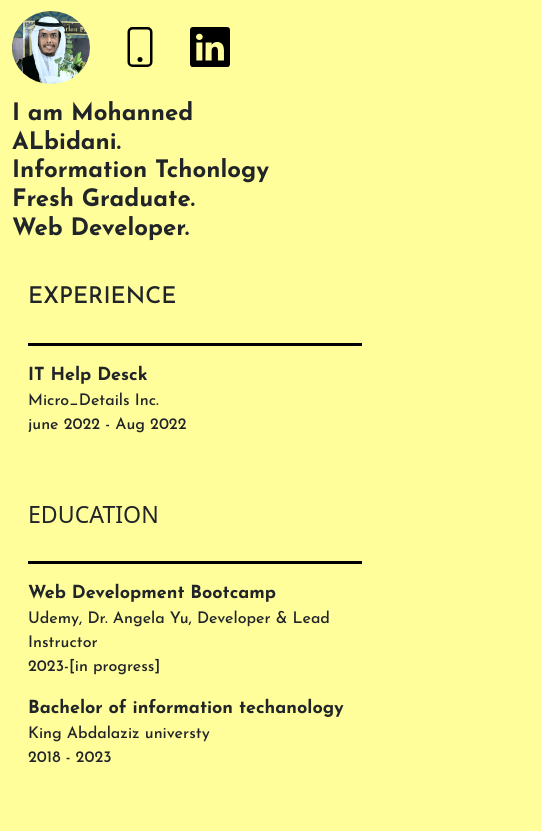
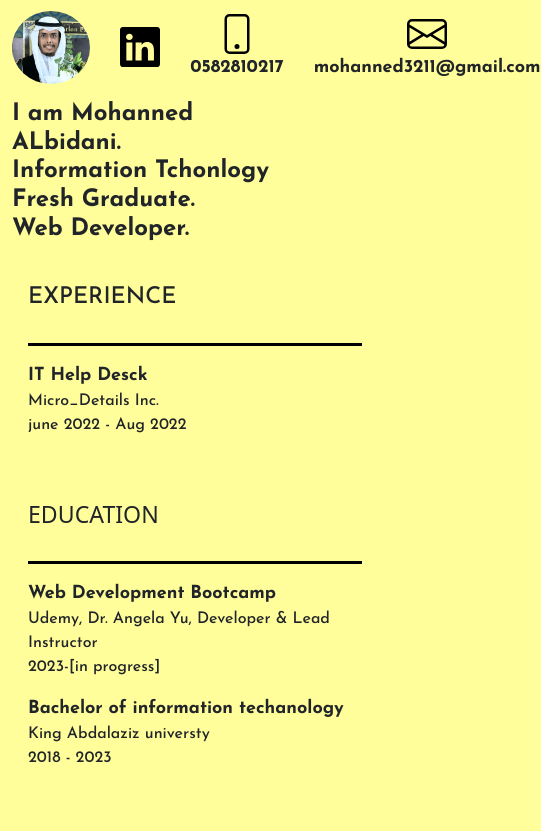
Before and after one commit to Mohanned-Rasheed/Mohanned_Alibidani-CV, a plain HTML site: page index.html in a window 390 px wide. Shown: the top 831 px of the page, 541 px wide, since content can reach past the window. Drawn offline with nearby package versions, Linux system fonts and the light colour scheme.

Commit message:
Add files via upload

```diff
--- a/index.html
+++ b/index.html
@@ -22,8 +22,18 @@
 
             <div id="sticky" class="linkes-center " >
                 <img src="./img/Personal Picture.png" alt="Personal Picture" width="100%" class="Personal_Picture " >
-               <img src="./img/phone.svg" alt="phone"  height="40px">
-               <a href="https://www.linkedin.com/in/mohanned-al-harbi-64a091238/" class="linkes-center"><img src="./img/linkedin.svg" alt="linkedin"  height="40px"></a>
+
+                <a href="https://www.linkedin.com/in/mohanned-al-harbi-64a091238/" class="linkes-center"><img src="./img/linkedin.svg" alt="linkedin"  height="40px"></a>
+
+                <p class="second-text main-flex-center top-margin smallerFont-SmallerScrean" style="margin-bottom: 0px;">
+                  <img src="./img/phone.svg" alt="phoneNumber" height="40px"> 0582810217
+                </p>
+
+                <p class="second-text main-flex-center smallerFont-SmallerScrean" style="margin: 0px;">
+                  <img src="./img/envelope.svg" height="40px" alt="Email" >
+                  mohanned3211@gmail.com</p>
+
+
             </div>
             <h1 class="main_text_grid main_text" >I am Mohanned ALbidani. <br>Information Tchonlogy Fresh Graduate. <br> Web Developer. </h1>
 
--- a/style.css
+++ b/style.css
@@ -77,8 +77,22 @@ flex-wrap: wrap;
 justify-content: space-around;
 gap: 1%;
 
+}
 
-}
+.main-flex-center{
+    display: flex;
+    flex-direction: column;
+    flex-wrap: wrap;
+    justify-content: center;
+    align-items: center;
+    align-content: center;
+
+
+    }
+
+    .top-margin{
+        margin-top: 10px;
+    }
 
 @media (max-width: 1100px){
     .linkes-center{
@@ -152,6 +166,10 @@ gap: 1%;
         grid-column-start: 1;
         grid-column-end: 5;
     }
+
+    .top-margin{
+        margin-top: 0px;
+    }
 }
 
 @media(max-width: 700px){
@@ -194,6 +212,8 @@ gap: 1%;
         grid-column-end: 5;
     }
 
-
+    .top-margin{
+        margin-top: 0px;
+    }
 
 }
```
Also changed, not shown: img/envelope.svg (added).
